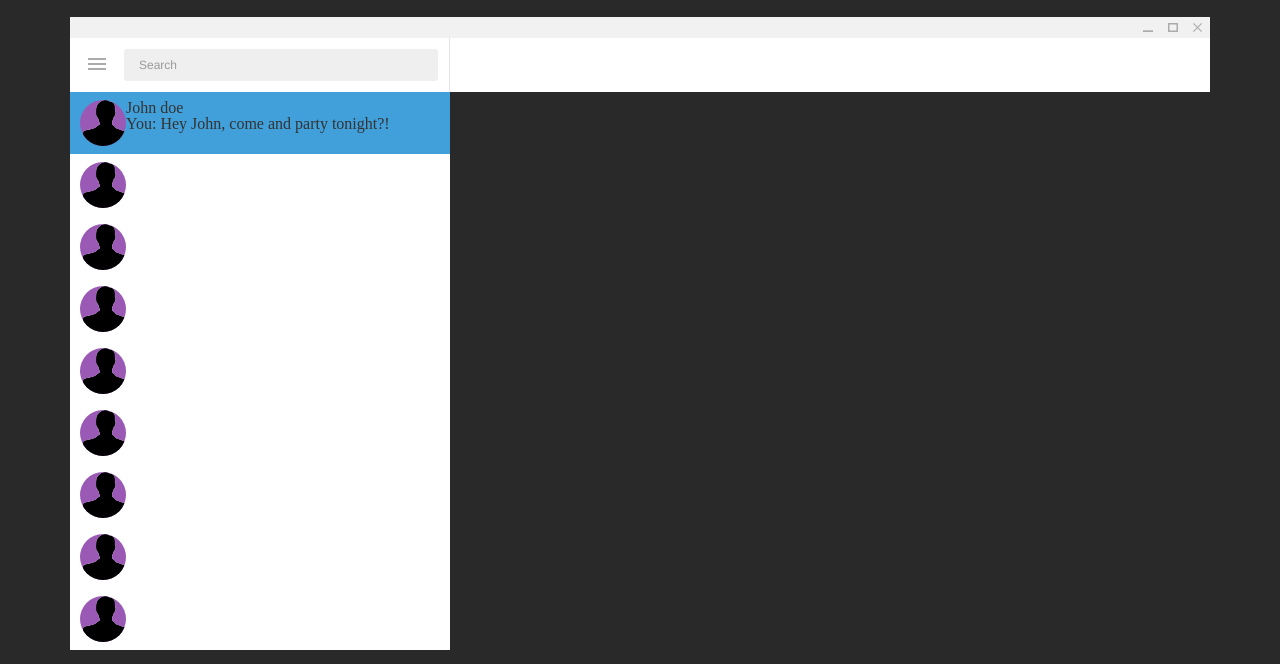
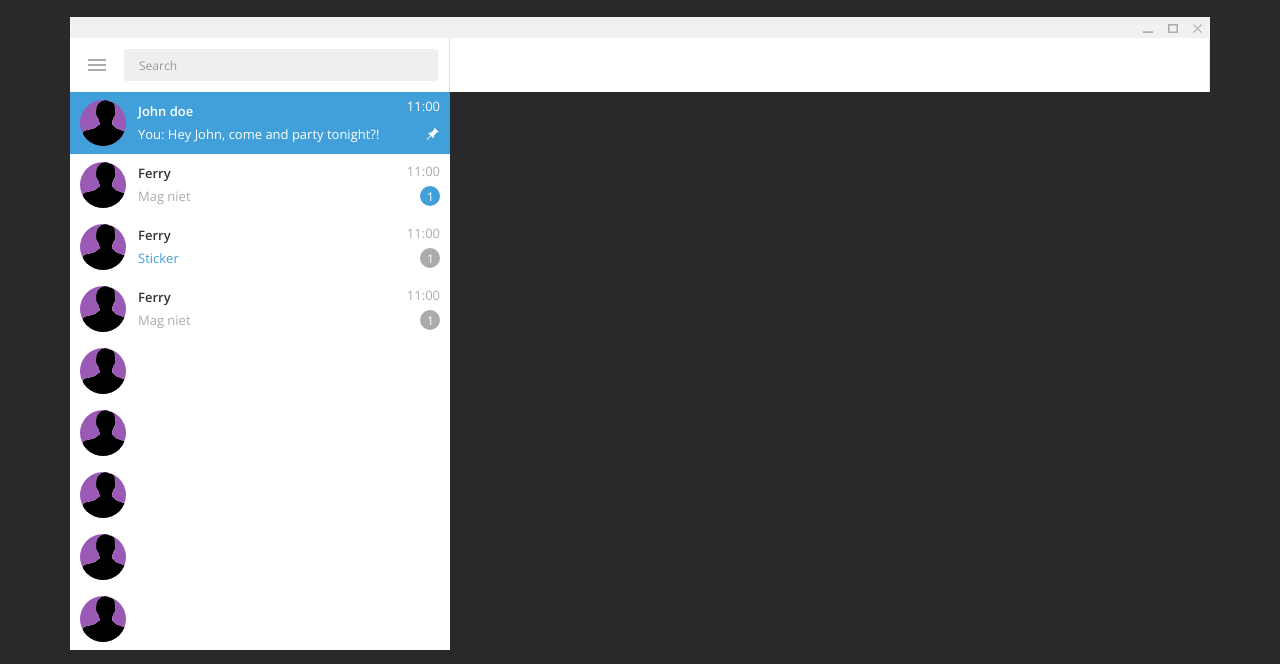
Before and after one commit to eskydar/Telegram-theme-editor, a website: page index.html in a window 1280 px wide. Shown: the part 136-800 px from the top of the page. Drawn offline with nearby package versions, Linux system fonts and the light colour scheme.

Commit message:
Made the css more modular and continued with styling

```diff
--- a/assets/css/src/base.scss
+++ b/assets/css/src/base.scss
@@ -60,7 +60,13 @@ html, body {
   width: 100%;
   height: 100%;
   background: #292929;
+  font-family: 'Open Sans', sans-serif;
 }
 
 @import 'components/header';
-@import 'components/telegram';
+//Telegram import
+@import 'components/telegram/telegram';
+@import 'components/telegram/title-bar';
+@import 'components/telegram/columns';
+@import 'components/telegram/toolbar';
+@import 'components/telegram/active-chat';
--- a/assets/css/src/components/telegram.scss
+++ /dev/null
@@ -1,150 +0,0 @@
-section#telegram-wrapper {
-  margin-top: 20px;
-  height: 612px;
-
-  #title-bar {
-    background: $telegram-color-light-grey;
-    height: 21px;
-    ul {
-      float: right;
-      list-style: none;
-      height: 100%;
-      li {
-        width: 25px;
-        text-align: center;
-        height: 100%;
-        padding-top: 2px;
-        float: left;
-        &.minimize-button {
-          svg {
-            stroke: $telegram-color-medium-grey;
-          }
-        }
-        &.maximize-button {
-          svg {
-            rect {
-              stroke-width: 3;
-              stroke: $telegram-color-medium-grey;
-              fill: none;
-            }
-          }
-        }
-        &.close-button {
-          svg {
-            fill: $telegram-color-medium-grey;
-          }
-        }
-        &:hover {
-          &.minimize-button {
-            background: $telegram-color-light-grey-hover;
-            svg {
-              stroke: $telegram-color-medium-grey-hover;
-            }
-          }
-          &.maximize-button {
-            background: $telegram-color-light-grey-hover;
-            svg {
-              rect {
-                stroke-width: 3;
-                stroke: $telegram-color-medium-grey-hover;
-                fill: none;
-              }
-            }
-          }
-          &.close-button {
-            background: $telegram-color-red;
-            svg {
-              fill: $white;
-            }
-          }
-        }
-      }
-    }
-  }
-  .column {
-    padding: 0;
-    height: 100%;
-    .toolbar {
-      height: 54px;
-      background: $white;
-    }
-    &.left-column {
-      background: $white;
-      height: 100%;
-      .toolbar {
-        border-right: 1px solid $telegram-color-semi-light-grey;
-        span {
-          float: left;
-          &.hamburger {
-            width: 54px;
-            height: 100%;
-            display: inline-block;
-            line-height: 54px;
-            text-align: center;
-            svg {
-              stroke: $telegram-color-medium-grey;
-            }
-            &:hover {
-              svg {
-                stroke: $telegram-color-medium-grey-hover;
-              }
-            }
-          }
-          &.search-bar {
-            width: calc(100% - 54px);
-            display: inline-block;
-            padding: 11px 11px 0 0;
-            input {
-              background: $telegram-color-grey;
-              border: none;
-              border-radius: 3px;
-              height: 32px;
-              width: 100%;
-              padding: 0 15px;
-              font-family: 'Helvetica Neue',sans-serif;
-              font-size: 12px;
-              @include placeholder{
-                color: $telegram-color-medium-grey-hover;
-              }
-            }
-          }
-        }
-      }
-      .active-chats {
-        ul {
-          li {
-            height: 62px;
-            width: 100%;
-            display: block;
-            padding: 8px 10px;
-            &:hover {
-              background: $telegram-color-light-grey-hover;
-            }
-            &.active {
-              background: $telegram-color-blue;
-            }
-            .profile-image {
-              height: 46px;
-              width: 46px;
-              border-radius: 50%;
-              display: inline-block;
-              background: red;
-              overflow: hidden;
-              float: left;
-              img {
-                background: $brand-purple;
-              }
-            }
-            .message-data {
-              float: left;
-            }
-          }
-        }
-      }
-    }
-
-    &.right-column {
-      height: 100%;
-    }
-  }
-}
--- /dev/null
+++ b/assets/css/src/components/telegram/active-chat.scss
@@ -0,0 +1,135 @@
+.active-chats {
+  ul {
+    li {
+      height: 62px;
+      width: 100%;
+      display: block;
+      padding: 8px 10px;
+      &:hover {
+        background: $telegram-color-light-grey;
+      }
+      &.active {
+        background: $telegram-color-blue;
+        .message-data {
+          float: left;
+          padding-top: 5px;
+          padding-left: 12px;
+          position: relative;
+          width: calc(100% - 46px);
+          h4 {
+            font-weight: 600;
+            font-size: 13px;
+            margin-bottom: 10px;
+            color: $white;
+          }
+          p {
+            font-size: 13px;
+            color: $white;
+            &.message-sticker {
+              color: $white;
+            }
+          }
+          .properties {
+            position: absolute;
+            right: 0;
+            top: 0;
+            .time {
+              font-size: 13px;
+              color: $white;
+              display: block;
+            }
+            .pin {
+              display: block;
+              width: 100%;
+              text-align: right;
+              padding-top: 15px;
+              svg {
+                fill: $white;
+              }
+            }
+          }
+        }
+      }
+      .profile-image {
+        height: 46px;
+        width: 46px;
+        border-radius: 50%;
+        display: inline-block;
+        background: red;
+        overflow: hidden;
+        float: left;
+        img {
+          background: $brand-purple;
+        }
+      }
+      .message-data {
+        float: left;
+        padding-top: 5px;
+        padding-left: 12px;
+        position: relative;
+        width: calc(100% - 46px);
+        h4 {
+          font-weight: 600;
+          font-size: 13px;
+          margin-bottom: 10px;
+        }
+        p {
+          font-size: 13px;
+          color: $telegram-color-medium-grey;
+          &.message-sticker {
+            color: $telegram-color-blue;
+          }
+        }
+        .properties {
+          position: absolute;
+          right: 0;
+          top: 0;
+          .time {
+            font-size: 13px;
+            color: $telegram-color-medium-grey;
+          }
+          .pin {
+            display: block;
+            width: 100%;
+            text-align: right;
+            padding-top: 15px;
+            svg {
+              fill: $telegram-color-medium-grey;
+            }
+          }
+          .unread {
+            position: relative;
+            width: 100%;
+            display: block;
+            padding-top: 8px;
+            .counter-wrapper {
+              position: absolute;
+              width: 20px;
+              height: 20px;
+              display: block;
+              right: 0;
+              .counter-bg {
+                width: 20px;
+                height: 20px;
+                display: block;
+                background: $telegram-color-blue;
+                @include border-radius(50%);
+                position: absolute;
+                &.inactive {
+                  background: $telegram-color-medium-grey;
+                }
+              }
+              .counter-text {
+                position: absolute;
+                left: 7px;
+                top: 5px;
+                font-size: 12px;
+                color: $white;
+              }
+            }
+          }
+        }
+      }
+    }
+  }
+}
--- /dev/null
+++ b/assets/css/src/components/telegram/columns.scss
@@ -0,0 +1,16 @@
+.column {
+  padding: 0;
+  height: 100%;
+  .toolbar {
+    height: 54px;
+    background: $white;
+  }
+  &.left-column {
+    background: $white;
+    height: 100%;
+  }
+
+  &.right-column {
+    height: 100%;
+  }
+}
--- /dev/null
+++ b/assets/css/src/components/telegram/telegram.scss
@@ -0,0 +1,4 @@
+section#telegram-wrapper {
+  margin-top: 20px;
+  height: 612px;
+}
--- /dev/null
+++ b/assets/css/src/components/telegram/title-bar.scss
@@ -0,0 +1,51 @@
+#title-bar {
+  background: $telegram-color-light-grey;
+  height: 21px;
+  ul {
+    float: right;
+    list-style: none;
+    height: 100%;
+    li {
+      width: 25px;
+      text-align: center;
+      height: 100%;
+      padding-top: 2px;
+      float: left;
+      &.minimize-button {
+        svg {
+          stroke: $telegram-color-medium-grey;
+        }
+      }
+      &.maximize-button {
+        svg {
+          stroke: $telegram-color-medium-grey;
+        }
+      }
+      &.close-button {
+        svg {
+          fill: $telegram-color-medium-grey;
+        }
+      }
+      &:hover {
+        &.minimize-button {
+          background: $telegram-color-light-grey-hover;
+          svg {
+            stroke: $telegram-color-medium-grey-hover;
+          }
+        }
+        &.maximize-button {
+          background: $telegram-color-light-grey-hover;
+          svg {
+            stroke: $telegram-color-medium-grey-hover;
+          }
+        }
+        &.close-button {
+          background: $telegram-color-red;
+          svg {
+            fill: $white;
+          }
+        }
+      }
+    }
+  }
+}
--- /dev/null
+++ b/assets/css/src/components/telegram/toolbar.scss
@@ -0,0 +1,38 @@
+.toolbar {
+  border-right: 1px solid $telegram-color-semi-light-grey;
+  span {
+    float: left;
+    &.hamburger {
+      width: 54px;
+      height: 100%;
+      display: inline-block;
+      line-height: 54px;
+      text-align: center;
+      svg {
+        stroke: $telegram-color-medium-grey;
+      }
+      &:hover {
+        svg {
+          stroke: $telegram-color-medium-grey-hover;
+        }
+      }
+    }
+    &.search-bar {
+      width: calc(100% - 54px);
+      display: inline-block;
+      padding: 11px 11px 0 0;
+      input {
+        background: $telegram-color-grey;
+        border: none;
+        border-radius: 3px;
+        height: 32px;
+        width: 100%;
+        padding: 0 15px;
+        font-size: 12px;
+        @include placeholder{
+          color: $telegram-color-medium-grey-hover;
+        }
+      }
+    }
+  }
+}
--- a/index.html
+++ b/index.html
@@ -5,6 +5,7 @@
     <title>Title</title>
     <link rel="stylesheet" href="assets/thirdparty/bootstrap/dist/css/bootstrap.min.css">
     <link rel="stylesheet" href="assets/thirdparty/font-awesome/css/font-awesome.min.css">
+    <link href="https://fonts.googleapis.com/css?family=Open+Sans:400,600,700" rel="stylesheet">
     <link rel="stylesheet" href="assets/css/base.min.css">
     <!--<script data-main="assets/js/main" src="assets/thirdparty/requirejs/require.js"></script>-->
 </head>
@@ -14,7 +15,7 @@
             <h1>Telegram theme editor</h1>
         </header>
         <div class="row">
-        	<div class="col-xs-12 col-sm-12 col-md-12 col-lg-12">
+        	<div class="col-md-12 col-lg-12 hidden-xs hidden-sm">
         		<section id="telegram-wrapper">
                     <!--Start titlebar-->
                     <div id="title-bar">
@@ -28,7 +29,7 @@
                             <li class="maximize-button">
                                 <?xml version="1.0" encoding="iso-8859-1"?>
                                 <svg version="1.1" height="9px" width="10px">
-                                    <rect height="9px" width="10px" />
+                                    <rect height="9px" width="10px" stroke-width="3" fill="none" />
                                 </svg>
                             </li>
                             <li class="close-button">
@@ -63,25 +64,73 @@
                                     <span class="profile-image">
                                         <img src="assets/img/src/man.png" alt="">
                                     </span>
-                                    <span class="message-data">
+                                    <div class="message-data">
                                         <h4>John doe</h4>
                                         <p>You: Hey John, come and party tonight?!</p>
-                                    </span>
+                                        <span class="properties">
+                                            <span class="time">11:00</span>
+                                            <span class="pin">
+                                                <?xml version="1.0" encoding="iso-8859-1"?>
+                                                <svg version="1.1" width="15" height="15" xmlns="http://www.w3.org/2000/svg" xmlns:xlink="http://www.w3.org/1999/xlink" x="0px" y="0px" viewBox="0 0 100 125" fill="black" xml:space="preserve">
+                                                    <path d="M60.655,80.21l1.281-17.826L88.497,35.82l8.405-0.604c3.367-0.9,4.104-3.656,1.641-6.121L70.907,1.458  c-2.467-2.468-5.218-1.727-6.121,1.639l-0.603,8.409L37.622,38.063l-17.831,1.285c-4.284,1.145-5.224,4.65-2.085,7.79  c0,0,13.729,13.731,14.793,14.795L5.693,88.819L0,100l11.186-5.692l26.885-26.803c1.066,1.062,14.793,14.794,14.793,14.794  C56.001,85.438,59.506,84.494,60.655,80.21z"/>
+                                                </svg>
+                                            </span>
+                                        </span>
+                                    </div>
                                 </li>
                                 <li>
                                     <span class="profile-image">
                                         <img src="assets/img/src/man.png" alt="">
                                     </span>
+                                    <div class="message-data">
+                                        <h4>Ferry</h4>
+                                        <p>Mag niet</p>
+                                        <span class="properties">
+                                            <span class="time">11:00</span>
+                                            <span class="unread">
+                                                <span class="counter-wrapper">
+                                                    <span class="counter-bg"></span>
+                                                    <span class="counter-text">1</span>
+                                                </span>
+                                            </span>
+                                        </span>
+                                    </div>
                                 </li>
                                 <li>
                                     <span class="profile-image">
                                         <img src="assets/img/src/man.png" alt="">
                                     </span>
+                                    <div class="message-data">
+                                        <h4>Ferry</h4>
+                                        <p class="message-sticker">Sticker</p>
+                                        <span class="properties">
+                                            <span class="time">11:00</span>
+                                            <span class="unread">
+                                                <span class="counter-wrapper">
+                                                    <span class="counter-bg inactive"></span>
+                                                    <span class="counter-text">1</span>
+                                                </span>
+                                            </span>
+                                        </span>
+                                    </div>
                                 </li>
                                 <li>
                                     <span class="profile-image">
                                         <img src="assets/img/src/man.png" alt="">
                                     </span>
+                                    <div class="message-data">
+                                        <h4>Ferry</h4>
+                                        <p>Mag niet</p>
+                                        <span class="properties">
+                                            <span class="time">11:00</span>
+                                            <span class="unread">
+                                                <span class="counter-wrapper">
+                                                    <span class="counter-bg inactive"></span>
+                                                    <span class="counter-text">1</span>
+                                                </span>
+                                            </span>
+                                        </span>
+                                    </div>
                                 </li>
                                 <li>
                                     <span class="profile-image">
@@ -120,7 +169,10 @@
                     <!--End content columns-->
                 </section>
         	</div>
-        </div>
+            <div class="col-md-12 col-lg-12 hidden-md hidden-lg">
+                Your resolution isn't supported yet.
+            </div>
+            </div>
     </div>
 </body>
 </html>
```
Also changed, not shown: assets/css/src/defaults/mixins.scss (+7 -0 lines), assets/css/base.min.css, assets/img/src/close.svg, assets/img/src/hamburger.svg, assets/img/src/maximize.svg, assets/img/src/minimize.svg, assets/img/src/pin.svg (added).
